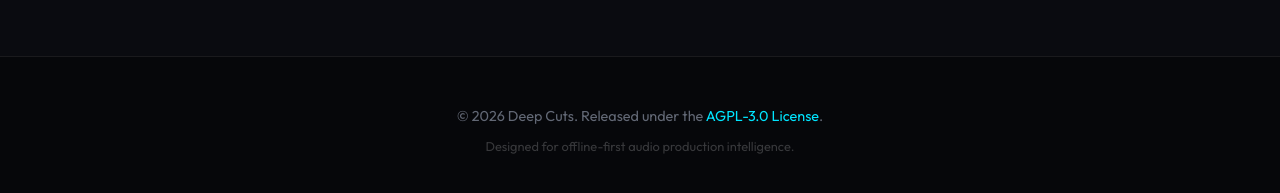
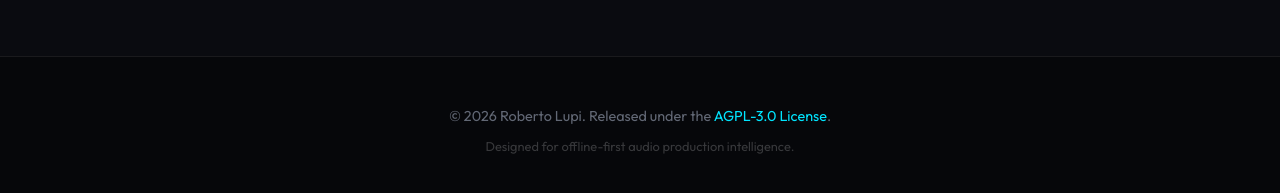
Before and after one commit to robertolupi/deep-cuts, a Jekyll site: the page built from docs/index.html, in a window 1280 px wide and 900 px high, scrolled down 1470 px. Shown: the part 688-881 px from the top of the window. Built offline with Jekyll 4.4.1, drawn with Linux system fonts in a browser that asks for light colours.

Commit message:
fix: update footer copyright holder name to Roberto Lupi

```diff
--- a/docs/_layouts/default.html
+++ b/docs/_layouts/default.html
@@ -45,7 +45,7 @@
   <!-- Site Footer -->
   <footer class="site-footer">
     <div class="footer-container">
-      <p>&copy; {{ site.time | date: "%Y" }} Deep Cuts. Released under the <a href="https://github.com/robertolupi/deep-cuts/blob/main/LICENSE.md" target="_blank" rel="noopener noreferrer">AGPL-3.0 License</a>.</p>
+      <p>&copy; {{ site.time | date: "%Y" }} Roberto Lupi. Released under the <a href="https://github.com/robertolupi/deep-cuts/blob/main/LICENSE.md" target="_blank" rel="noopener noreferrer">AGPL-3.0 License</a>.</p>
       <p class="footer-sub">Designed for offline-first audio production intelligence.</p>
     </div>
   </footer>
```
